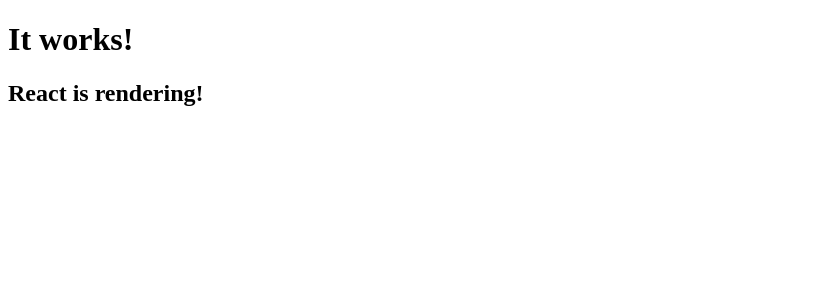
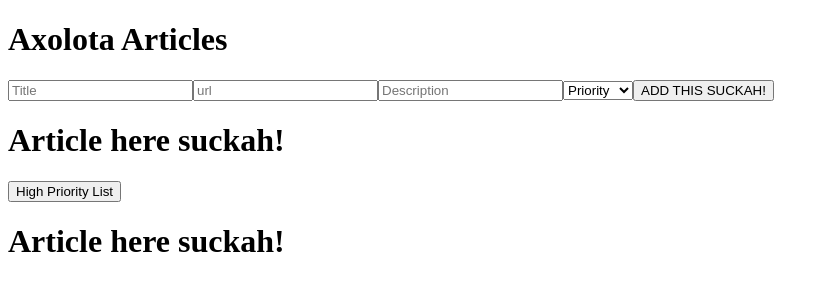
Before and after one commit to Axolotl-Associated/axolota-articles, a React app: page /dashboard in a window 1280 px wide. Shown: the top 300 px of the page, without its empty margins (0-829 px from the left). Built offline with nearby package versions, Linux system fonts and the light colour scheme.

Commit message:
created react skeleton; missing fetch requests and styling

```diff
--- a/client/App.js
+++ b/client/App.js
@@ -1,4 +1,8 @@
 import React, { Component } from 'react';
+import { BrowserRouter as Router, Switch, Route } from 'react-router-dom';
+import Login from './components/login.jsx';
+import SignUp from './components/signUp.jsx';
+import Dashboard from './components/dashboard.jsx';
 
 class App extends Component {
   constructor(props) {
@@ -7,9 +11,15 @@
 
   render() {
     return (
+      <Router>
       <div>
-        <h2>React is rendering!</h2>
+        <Switch>
+          <Route exact path="/" component={Login}/>
+          <Route path="/signup" component={SignUp}/>
+          <Route path="/dashboard" component={Dashboard} />
+        </Switch>
       </div>
+      </Router>
     )
   }
 }
--- /dev/null
+++ b/client/components/addForm.jsx
@@ -0,0 +1,33 @@
+import React, { useState } from "react";
+
+function AddForm(){
+  const[title, setTitle] = useState("");
+  const[url, setUrl] = useState("");
+  const[description, setDescription] = useState("");
+  const[priority, setPriority] = useState("")
+
+  const handleSubmit = (event) => {
+    event.preventDefault();  //makes it so the page doesn't reload
+    console.log('addForm button clicked');
+  }
+
+  return(
+    <div className="addForm">
+      <form onSubmit={handleSubmit}>
+        <input type="text" placeholder="Title" value={title} onChange={(e) => setTitle(e.target.value)}/>
+        <input type="text" placeholder="url" value={url} onChange={(e) => setUrl(e.target.value)}/>
+        <input type="text" placeholder="Description" value={description} onChange={(e) => setDescription(e.target.value)}/>
+        <select value={priority} onChange={(e) => setPriority(e.target.value)}>
+          <option>Priority</option>
+          <option value="high">High</option>
+          <option value="medium">Medium</option>
+          <option value="low">Low</option>
+          </select>
+          <button>ADD THIS SUCKAH!</button>
+      </form>
+    </div>
+  )
+}
+
+
+export default AddForm;
--- /dev/null
+++ b/client/components/article.jsx
@@ -0,0 +1,12 @@
+import React from 'react';
+
+function Article(){
+
+
+
+  return(
+  <h1>Article here suckah!</h1>
+  )
+}
+
+export default Article;
--- /dev/null
+++ b/client/components/dashboard.jsx
@@ -0,0 +1,18 @@
+import React from 'react';
+import AddForm from './addForm.jsx';
+import Top3list from './top3list.jsx';
+import Dropdown from './dropdown.jsx'
+
+function Dashboard() {
+  return (
+    <div className="dashboard">
+      <AddForm />
+      <Top3list />
+      <Dropdown />
+      {/* <Dropdown title="Medium Priority"/>
+      <Dropdown title="Low Priority"/> */}
+    </div>
+  )
+}
+
+export default Dashboard;
--- /dev/null
+++ b/client/components/dropdown.jsx
@@ -0,0 +1,34 @@
+import React, { Component, useState } from 'react';
+import Article from './article.jsx';
+
+class Dropdown extends Component {
+  constructor(props){
+      super(props);
+      this.state={
+          textDisplay: false,
+      }
+  }
+
+  ToggleButton(){
+      this.setState((currentState) => ({
+          textDisplay: !currentState.textDisplay,
+      }));
+  }
+
+  render(){
+    // push article components into array
+    const articles = [];
+    articles.push(<Article />);
+
+      return(
+          <div>
+              <button onClick={() => this.ToggleButton()}>
+                High Priority List
+              </button>
+              {!this.state.textDisplay && articles}
+          </div>
+      )
+  }
+}
+
+export default Dropdown;
--- /dev/null
+++ b/client/components/login.jsx
@@ -0,0 +1,35 @@
+import React, { useState } from "react";
+import { Link } from 'react-router-dom';
+
+function Login(){
+  // setting state of email and password, and creating the setState functions for each
+  // useState is initializing the state to an empty string
+  //useState does two things. It first gives this.state a property of email, with the initial value being an empty string. Then it reassigns the value of this.state.email to be the email that a user passes in.
+  const [email, setEmail] = useState("");
+  const [password, setPassword] = useState("");
+
+  const handleSubmit = (event) => {
+    event.preventDefault();  //makes it so the page doesn't reload
+    console.log('submit worked');
+  }
+
+  // return:
+    // a form with
+      // an input for email
+      // an input for password
+  return (
+    <div className="login">
+      <form onSubmit={handleSubmit}>
+        <input placeholder="Email" value={email} onChange={(e) => setEmail(e.target.value)}></input>
+        <input placeholder="Password" value={password} onChange={(e) => setPassword(e.target.value)}></input>
+        <button>Log In</button>
+      </form>
+      <Link to='/signup'>
+      <button>Sign Up</button>
+      </Link>
+    </div>
+  )
+
+}
+
+export default Login;
--- /dev/null
+++ b/client/components/signUp.jsx
@@ -0,0 +1,34 @@
+import React, { useState } from 'react';
+import { Link } from 'react-router-dom';
+
+function SignUp() {
+  // setting state of email and password, and creating the setState functions for each
+  // useState is initializing the state to an empty string
+  //useState does two things. It first gives this.state a property of email, with the initial value being an empty string. Then it reassigns the value of this.state.email to be the email that a user passes in.
+  const [email, setEmail] = useState("");
+  const [password, setPassword] = useState("");
+
+  const handleSubmit = (event) => {
+    event.preventDefault();  //makes it so the page doesn't reload
+    console.log('signup button clicked');
+  }
+
+  // return:
+    // a form with
+      // an input for email
+      // an input for password
+  return (
+    <div className="login">
+      <form onSubmit={handleSubmit}>
+        <input placeholder="Email" value={email} onChange={(e) => setEmail(e.target.value)}></input>
+        <input placeholder="Password" value={password} onChange={(e) => setPassword(e.target.value)}></input>
+        <Link to="/dashboard">
+        <button>Sign Up</button>
+        </Link>
+      </form>
+    </div>
+  )
+
+}
+
+export default SignUp;
--- /dev/null
+++ b/client/components/top3list.jsx
@@ -0,0 +1,21 @@
+import React from 'react';
+import Article from './article.jsx';
+
+function Top3list(){
+
+  // fetch request that fetches top three articles
+  // fetch()
+  // const articles = [];
+  // data.map(article => {
+  //   articles.push(<Article />)
+  // })
+
+  return (
+    <div>
+      <Article />
+    </div>
+  )
+}
+
+
+export default Top3list;
--- a/client/index.html
+++ b/client/index.html
@@ -6,7 +6,7 @@
   <title>Axolota Articles</title>
 </head>
 <body>
-  <h1>It works!</h1>
+  <h1>Axolota Articles</h1>
   <div id="root">
   </div>
   <script type="text/javascript" src="build/bundle.js"></script>
--- a/package.json
+++ b/package.json
@@ -16,7 +16,8 @@
     "body-parser": "^1.19.0",
     "express": "^4.17.1",
     "react": "^17.0.1",
-    "react-dom": "^17.0.1"
+    "react-dom": "^17.0.1",
+    "react-router-dom": "^5.2.0"
   },
   "devDependencies": {
     "@babel/core": "^7.12.3",
--- a/webpack.config.js
+++ b/webpack.config.js
@@ -43,7 +43,7 @@
       }
     ]
   },
-  // performance: {
-  //   hints: false
-  // }
+  performance: {
+    hints: false
+  }
 }
```
Also changed, not shown: 1 other file (tests, documents, lock files or other folders).
